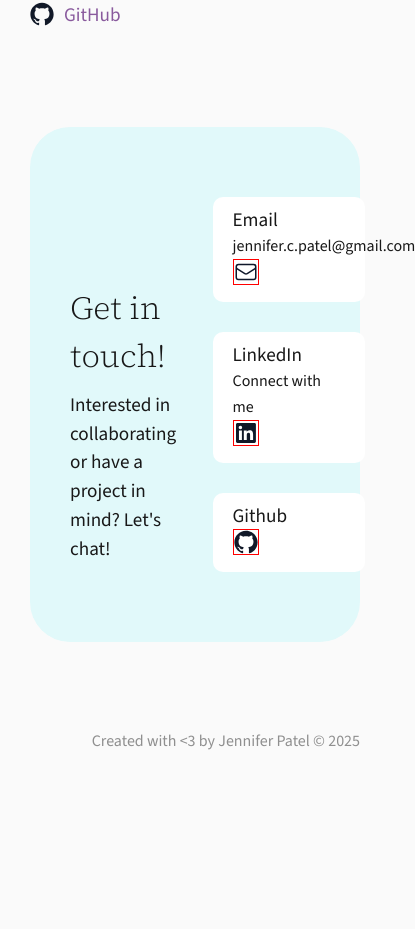
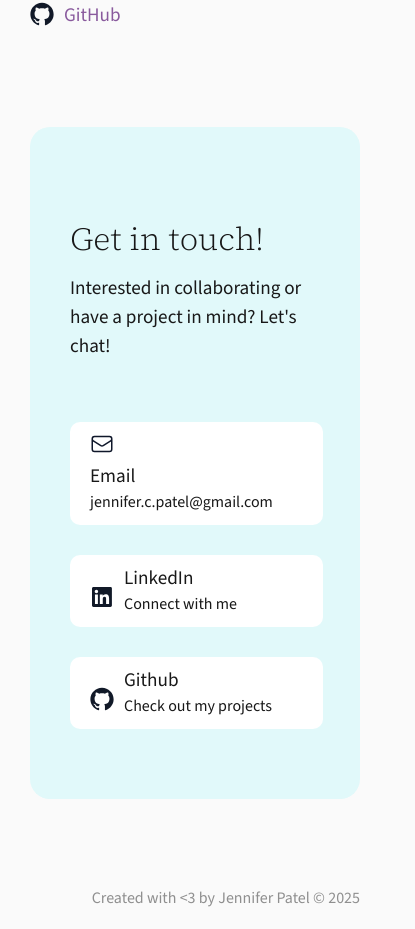
Before and after one commit to jen-p/jens-portfolio-2024, a Next.js app: page /whoami in a window 390 px wide. Shown: the part 3669-4598 px from the top of the page, 415 px wide, since content can reach past the window. Before the commit the page ends 4441 px from the top, so only its background shows below. Built offline with nearby package versions, Linux system fonts and the light colour scheme.

Commit message:
mobile layout things

```diff
--- a/src/components/contact.js
+++ b/src/components/contact.js
@@ -17,12 +17,13 @@ const Contact = () => {
                 className="button button-white button-big"
                 >
                 <span className="inline-block">
+                    <span className="icon email"></span>
+                </span>
+                <span className="inline-block">
                     <span className="block">Email</span>
                     <span className="block text-small">jennifer.c.patel@gmail.com</span>
                 </span>
-                <span className="inline-block">
-                    <span className="icon email"></span>
-                </span>
+
 
 
             </a>
@@ -32,18 +33,27 @@ const Contact = () => {
                 rel="noopener noreferrer"
                 className="button button-white button-big"
                 >
-                <span className="block">LinkedIn</span>
-                <span className="block text-small">Connect with me</span>
-                <span className="icon linkedin"></span>
+                <span className="inline-block">
+                    <span className="icon linkedin"></span>
+                </span>
+                <span className="inline-block">
+                    <span className="block">LinkedIn</span>
+                    <span className="block text-small">Connect with me</span>
+                </span>
             </a>
             <a
-                href="www.linkedin.com/in/jennifer-patel-sobus"
+                href="https://github.com/jen-p"
                 target="_blank"
                 rel="noopener noreferrer"
                 className="button button-white button-big"
                 >
-                <span className="block">Github</span>
-                <span className="icon github"></span>
+                <span className="inline-block">
+                    <span className="icon github"></span>
+                </span>
+                <span className="inline-block">
+                    <span className="block">Github</span>
+                    <span className="block text-small">Check out my projects</span>
+                </span>
             </a>
         </div>
   </div>
--- a/src/styles/_layout.scss
+++ b/src/styles/_layout.scss
@@ -163,20 +163,30 @@ img {
 	background: $light-teal;
 	padding: 1px 0 50px 0;
 	margin-top: 40px;
-	border-radius: 40px;
+	border-radius: 20px;
 	padding: 40px;
+	display: flex;
+	flex-direction: row;
+	@media only screen and (max-width: $bp-medium) {
+		flex-direction: column;
+	}
 	.left, .right {
 		display: inline-block;
 		width: 45%;
+		@media only screen and (max-width: $bp-medium) {
+			width: 100%;
+		}
 		.button {
 			width: 100%;
 			margin: 30px;
-
+			@media only screen and (max-width: $bp-medium) {
+				width: 85%;
+				margin-left: 0;
+			}
 			.icon {
-				border: solid red 1px;
 				height: 24px;
 				width: 24px;
-				margin-right: 0;
+				margin-right: 10px;
 			}
 		}
 	}
--- a/src/styles/_projects.scss
+++ b/src/styles/_projects.scss
@@ -18,6 +18,9 @@
 		&:nth-child(even) {
 			.projectCard {
 				flex-direction: row-reverse;
+				@media only screen and (max-width: $bp-medium) {
+					flex-direction: column;
+				}
 			}
 		}
   	}
@@ -25,10 +28,10 @@
 		display: flex;
 		flex-direction: row;
 		box-shadow: 0 6px 6px 0 rgba(24,24,24,0.15);
-     	border-radius: 5px;
+     	border-radius: 15px;
 		overflow: hidden;
 		padding: 0;
-		@media only screen and (min-width: $bp-small) and (max-width: $bp-medium) {
+		@media only screen and (max-width: $bp-medium) {
 			flex-direction: column;
 		}
 
@@ -67,7 +70,7 @@
 			display: inline-block;
 			width: 48%;
 			overflow: hidden;
-			@media only screen and (min-width: $bp-small) and (max-width: $bp-medium) {
+			@media only screen and (max-width: $bp-medium) {
 				display: block;
 				width: 100%;
 			}
@@ -76,7 +79,7 @@
 			vertical-align: top;
 			padding: 30px;
 			width: 50%;
-			@media only screen and (min-width: $bp-small) and (max-width: $bp-medium) {
+			@media only screen and (max-width: $bp-medium) {
 				width: 90%;
 			}
 			a {
```
